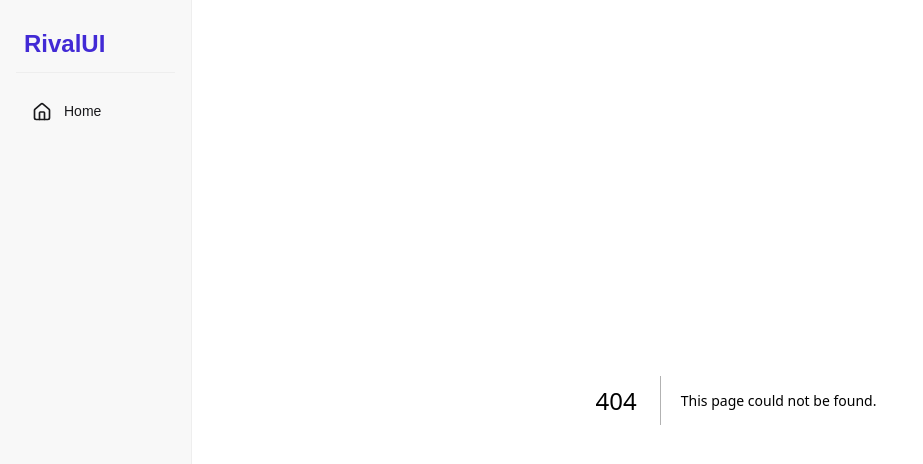
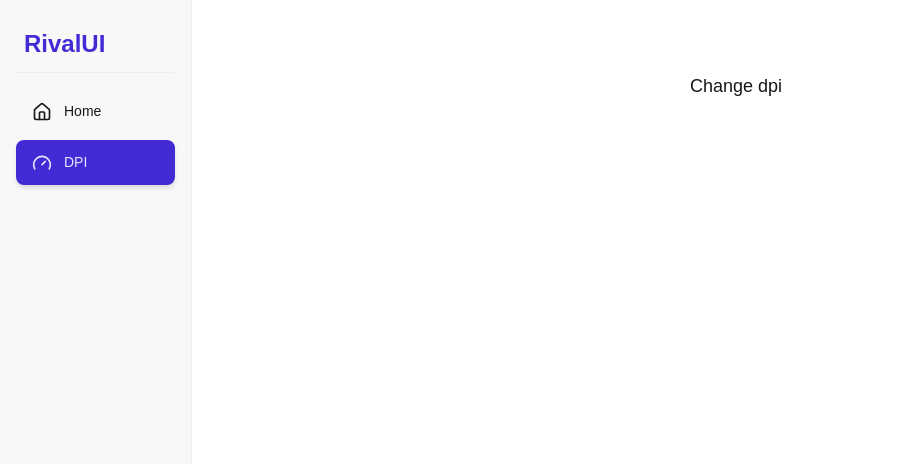
Before and after one commit to alvvik/Rivalui, a Next.js app: page /dpi in a window 1280 px wide. Before the commit this address had no page. Shown: the top 464 px of the page, without its empty margins (0-923 px from the left). Built offline with nearby package versions, Linux system fonts and the light colour scheme.

Commit message:
feat: add DPI section to Sidebar and create corresponding page

```diff
--- /dev/null
+++ b/src/app/dpi/page.tsx
@@ -0,0 +1,7 @@
+export default function Home() {
+  return (
+    <div className="max-w-4xl mx-auto py-10 space-y-6 select-none">
+      <h1 className="text-lg font-medium px-1">Change dpi</h1>
+    </div>
+  );
+}
--- a/src/components/Sidebar.tsx
+++ b/src/components/Sidebar.tsx
@@ -1,5 +1,5 @@
 "use client";
-import { House } from "lucide-react";
+import { Gauge, House } from "lucide-react";
 import Link from "next/link";
 import { usePathname } from "next/navigation";
 
@@ -9,6 +9,12 @@ const items = [
     icon: <House className="size-5 shrink-0" />,
     label: "Home",
     href: "/",
+  },
+  {
+    id: 1,
+    icon: <Gauge className="size-5 shrink-0" />,
+    label: "DPI",
+    href: "/dpi",
   },
 ];
 
```
